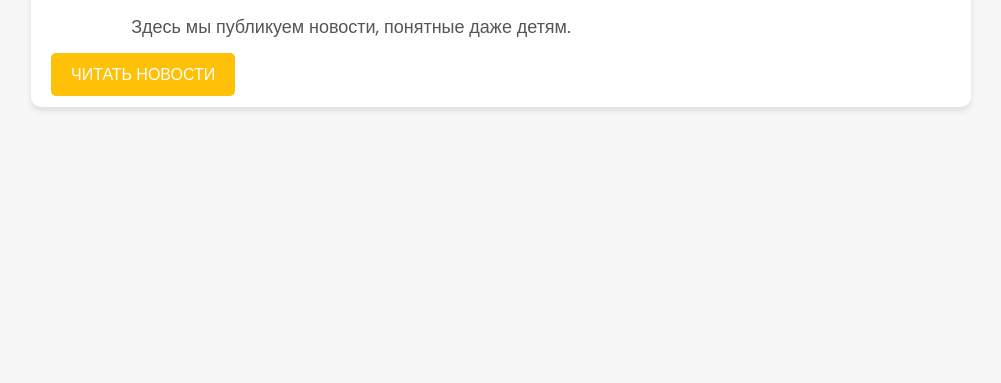
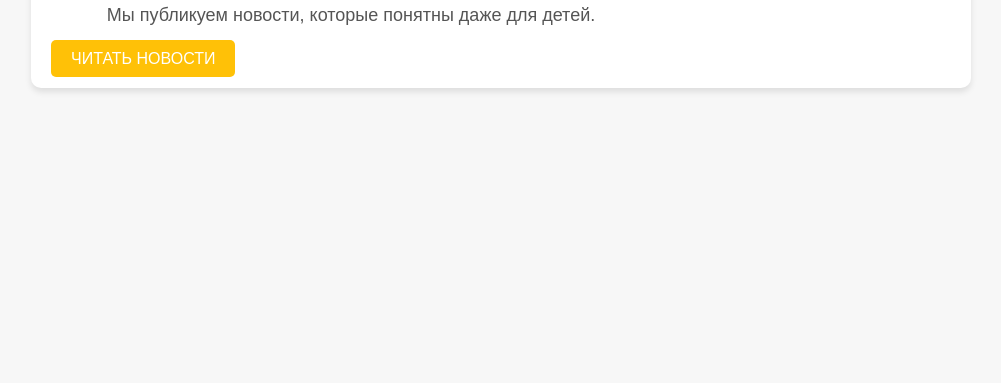
Before and after one commit to Lauses/my-news-website, a plain HTML site: page index.html in a window 1280 px wide. Shown: the part 457-840 px from the top of the page, without its empty margins (139-1140 px from the left). Drawn offline with Linux system fonts and the light colour scheme.

Commit message:
Add files via upload

```diff
--- a/index.html
+++ b/index.html
@@ -5,13 +5,12 @@
     <meta name="viewport" content="width=device-width, initial-scale=1.0">
     <title>Новости для детей</title>
     <link rel="stylesheet" href="styles.css">
-    <link href="https://fonts.googleapis.com/css2?family=Poppins:wght@400;600&display=swap" rel="stylesheet">
 </head>
-</body>
+<body>
     <div class="container">
-    <h1>Добро пожаловать на сайт новостей для детей!</h1>
-    <p>Здесь мы публикуем новости, понятные даже детям.</p>
-    <a href="news.html" class="btn">Читать новости</a>
-</div>
+        <h1>Добро пожаловать на сайт новостей для детей!</h1>
+        <p>Мы публикуем новости, которые понятны даже для детей.</p>
+        <a href="news.html" class="btn">Читать новости</a> <!-- Одна кнопка для перехода к новостям -->
+    </div>
 </body>
 </html>
```
